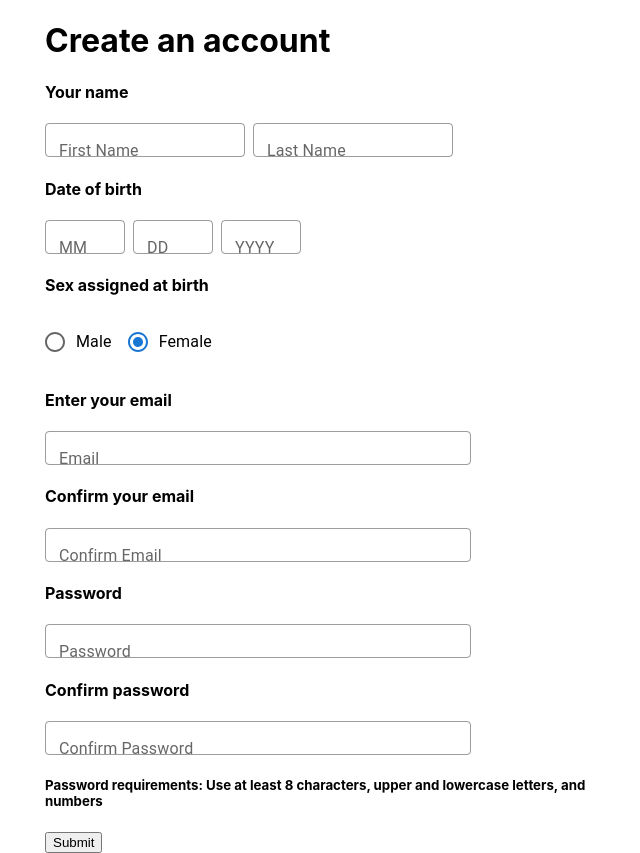
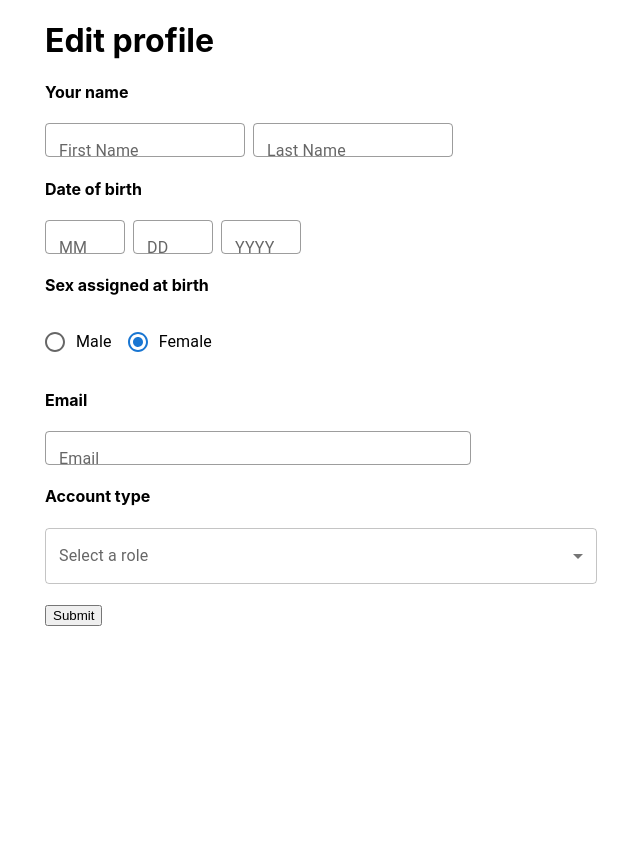
Before and after one commit to scottblanck/formik-demo, a React (Create React App) app: page / in a window 1280 px wide. Shown: the whole page, without its empty margins (319-959 px from the left). After the commit the page ends 800 px from the top, so only its background shows below. Built offline with nearby package versions, Linux system fonts and the light colour scheme.

Commit message:
More forms and a dropdown fix

```diff
--- a/src/App.js
+++ b/src/App.js
@@ -10,14 +10,21 @@ import EnrollmentForm from './components/_prebuilt-form-templates/EnrollmentForm
 import FormikContainer from './components/_FormikContainer' // Master template for vanilla-HTML components with Formik
 import FormikContainerMUI from './components/_FormikContainerMUI' // Master template for MUI components with Formik
 import RegistrationFormMui from './components/_prebuilt-form-templates/RegistrationFormMui'
+import ProfileEditFormMui from './components/_prebuilt-form-templates/ProfileEditFormMui'
 /* esline-enable */
 
 function App() {
   return (
     <div className='App'>
-      <RegistrationFormMui />
+      {/*** Pre-built forms using MUI  ***/}
+      <ProfileEditFormMui />
+      {/* <RegistrationFormMui /> */}
+
+      {/*** FormikContainer objects show all the available component types and stub code ***/}
       {/* <FormikContainerMUI /> */}
       {/* <FormikContainer /> */}
+
+      {/*** General purpose forms NOT using MUI ***/}
       {/* <YoutubeForm /> */}
       {/* <LoginForm /> */}
       {/* <RegistrationForm /> */}
--- a/src/components/MuiFormikSelect.jsx
+++ b/src/components/MuiFormikSelect.jsx
@@ -1,15 +1,15 @@
-import React from "react";
+import React from 'react'
 import {
   FormControl,
   FormHelperText,
   MenuItem,
   Select,
   InputLabel,
-} from "@mui/material";
+} from '@mui/material'
 
 function MuiFormikSelect(props) {
-  const { name, label, formik, options, ...rest } = props;
-  const labelid = label + "-label";
+  const { name, label, formik, options, ...rest } = props
+  const labelid = label + '-label'
   // console.log(rest);
 
   return (
@@ -29,15 +29,15 @@ function MuiFormikSelect(props) {
         >
           {options.map((option) => {
             return (
-              <MenuItem key={option.value} value={option.value}>
-                {option.value}
+              <MenuItem key={option.key} value={option.value}>
+                {option.key}
               </MenuItem>
-            );
+            )
           })}
         </Select>
       </FormControl>
     </div>
-  );
+  )
 }
 
-export default MuiFormikSelect;
+export default MuiFormikSelect
--- /dev/null
+++ b/src/components/_prebuilt-form-templates/ProfileEditFormMui.jsx
@@ -0,0 +1,135 @@
+import React from 'react'
+import { useFormik } from 'formik'
+import * as Yup from 'yup'
+import MuiFormikField from '../MuiFormikField'
+import MuiFormikRadio from '../MuiFormikRadio'
+import { TextField, Container } from '@mui/material'
+import MuiFormikSelect from '../MuiFormikSelect'
+
+export const ProfileEditFormMui = (props) => {
+  const { userType } = props
+
+  // For the radio button group
+  const radioOptions = [
+    { key: 'Male', value: 'male' },
+    { key: 'Female', value: 'female' },
+  ]
+
+  const accountTypeOptions = [
+    { key: 'Doctor', value: 'doctorAccount' },
+    { key: 'User', value: 'userAccount' },
+  ]
+
+  const validationSchema = Yup.object({
+    firstName: Yup.string().required('Required'),
+    lastName: Yup.string().required('Required'),
+    mm: Yup.number()
+      .required('Enter a month')
+      .moreThan(0, 'month invalid')
+      .lessThan(13, 'month invalid'),
+    dd: Yup.number()
+      .required('Enter a day')
+      .moreThan(0, 'day invalid')
+      .lessThan(32, 'day invalid'),
+    yyyy: Yup.number()
+      .required('Enter a year')
+      .moreThan(1900, 'year invalid')
+      .lessThan(2030, 'year invalid'),
+    sexAssignedAtBirth: Yup.string().required('Required'),
+    accountType: Yup.string().required('Required'),
+    email: Yup.string().email('Invalid email format').required('Required'),
+  })
+
+  const formik = useFormik({
+    initialValues: {
+      firstName: '',
+      lastName: '',
+      mm: '',
+      dd: '',
+      yyyy: '',
+      sexAssignedAtBirth: 'female',
+      email: '',
+      accountType: '',
+    },
+    onSubmit: (values) => {
+      console.log('Form submitted.')
+      console.log(values)
+      // console.log(JSON.stringify(values));
+    },
+    validationSchema: validationSchema,
+  })
+
+  return (
+    <Container maxWidth='sm'>
+      <h1>Edit profile</h1>
+      <form onSubmit={formik.handleSubmit} style={{ marginTop: 5 }}>
+        <h4>Your name</h4>
+        <MuiFormikField
+          // The field value can be any MUI component type with SELF CLOSING TAGS (simple components)
+          // NOTE: You can pass along ANY additional MUI component props as well.
+          field={TextField}
+          name='firstName'
+          label='First Name'
+          sx={{ width: 200, paddingRight: 1 }}
+          formik={formik}
+        />
+        <MuiFormikField
+          field={TextField}
+          name='lastName'
+          label='Last Name'
+          sx={{ width: 200 }}
+          formik={formik}
+        />
+        <h4>Date of birth</h4>
+        <MuiFormikField
+          field={TextField}
+          name='mm'
+          label='MM'
+          sx={{ width: 80, paddingRight: 1 }}
+          formik={formik}
+        />
+        <MuiFormikField
+          field={TextField}
+          name='dd'
+          label='DD'
+          sx={{ width: 80, paddingRight: 1 }}
+          formik={formik}
+        />
+        <MuiFormikField
+          field={TextField}
+          name='yyyy'
+          label='YYYY'
+          sx={{ width: 80, paddingRight: 1 }}
+          formik={formik}
+        />
+        <h4>Sex assigned at birth</h4>
+        <MuiFormikRadio
+          name='sexAssignedAtBirth'
+          row
+          label=''
+          formik={formik}
+          options={radioOptions}
+        />
+        <h4>Email</h4>
+        <MuiFormikField
+          field={TextField}
+          name='email'
+          label='Email'
+          formik={formik}
+        />
+        <h4>Account type</h4>
+        <MuiFormikSelect
+          name='accountType'
+          label='Select a role'
+          formik={formik}
+          options={accountTypeOptions}
+        />
+        <br></br>
+        {/* <button type='submit' disabled={!formik.isValid}> */}
+        <button type='submit'>Submit</button>
+      </form>
+    </Container>
+  )
+}
+
+export default ProfileEditFormMui
--- a/src/components/_prebuilt-form-templates/RegistrationFormMui.js
+++ b/src/components/_prebuilt-form-templates/RegistrationFormMui.jsx
@@ -5,7 +5,7 @@ import MuiFormikField from '../MuiFormikField'
 import MuiFormikRadio from '../MuiFormikRadio'
 import { TextField, Container } from '@mui/material'
 
-function RegistrationFormMui() {
+export const RegistrationFormMui = () => {
   // For the radio button group
   const radioOptions = [
     { key: 'Male', value: 'male' },
```
